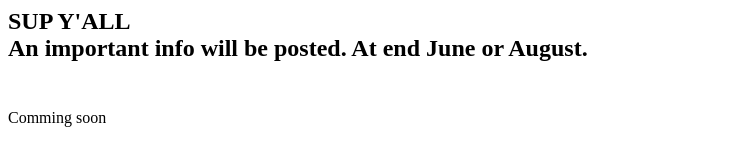
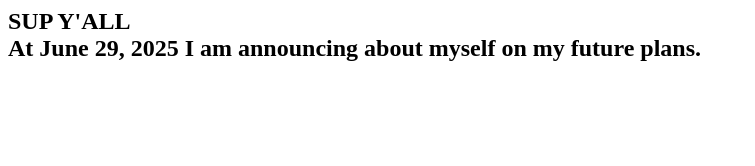
Before and after one commit to Komfudo/tl-dr-eat-shit-Komfudo, a plain HTML site: page index.html in a window 1280 px wide. Shown: the whole page, without its empty margins (0-755 px from the left). Drawn offline with Linux system fonts and the light colour scheme.

Commit message:
Update index.html

```diff
--- a/index.html
+++ b/index.html
@@ -6,10 +6,9 @@
     <h2>
       SUP Y'ALL
       <br>
-      An important info will be posted. At end June or August.
+      <b></b>At June 29, 2025 I am announcing about myself on my future plans.</b>
       <br>
       <br>
     </h2>
-      <p>Comming soon</p>
   </body>
 </html>
```
